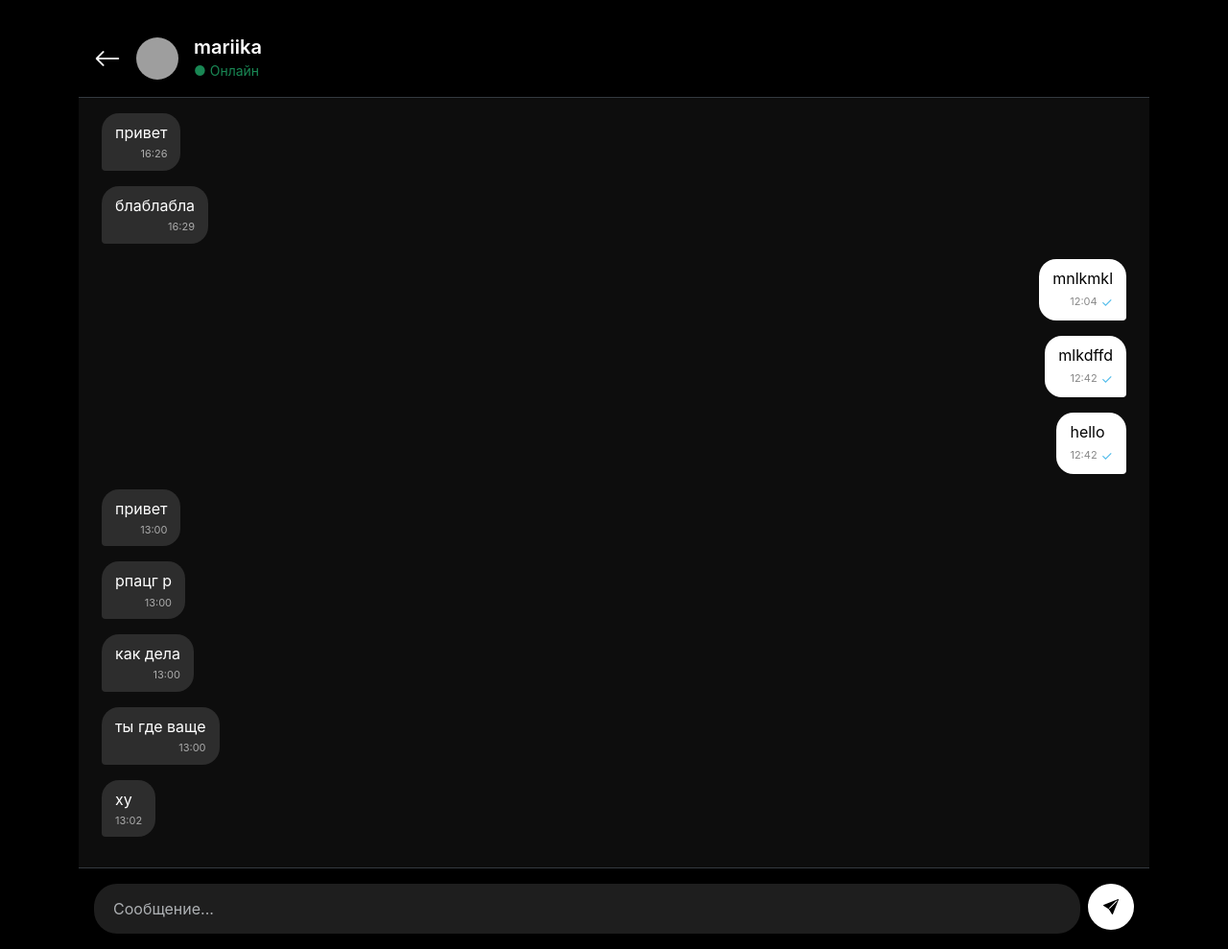
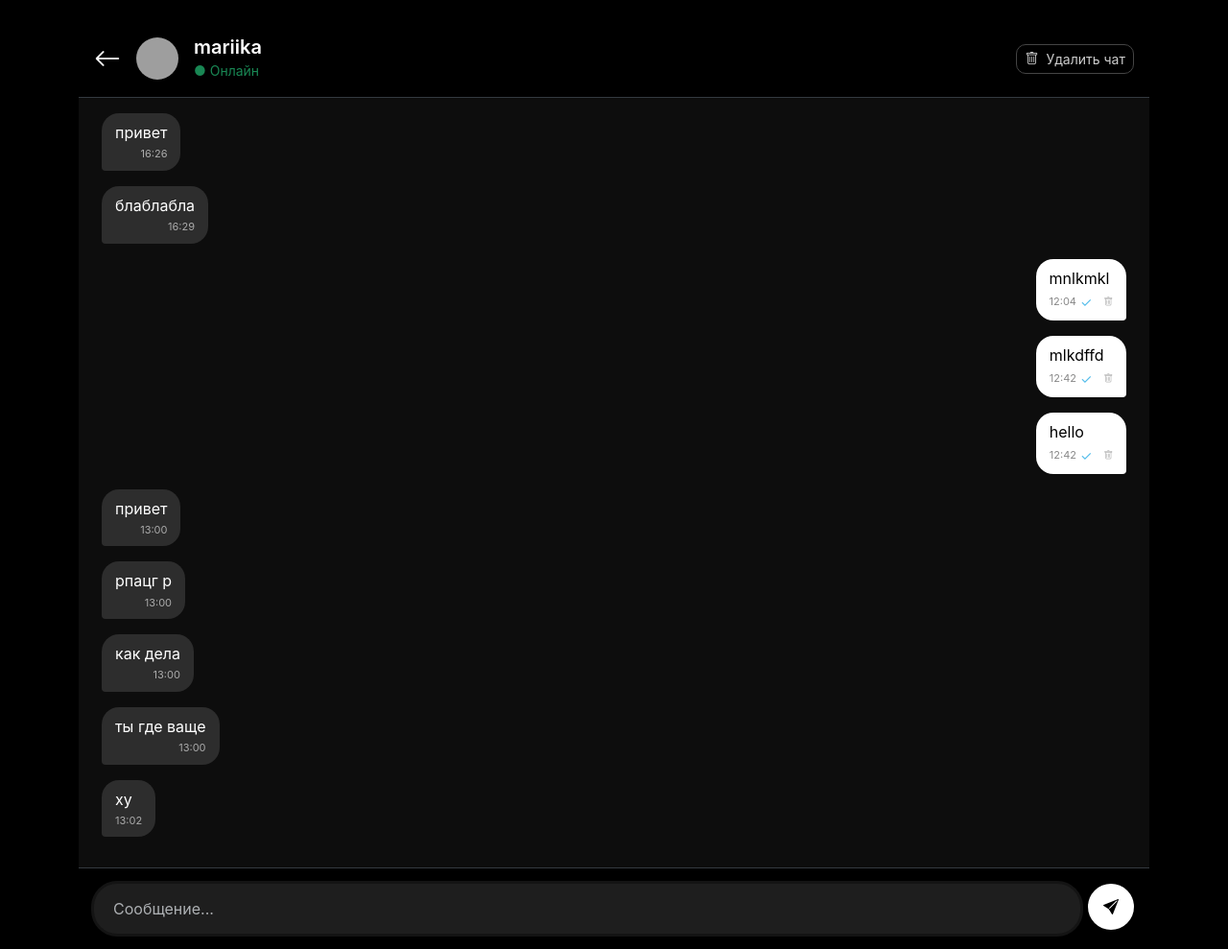
Before and after one commit to HunterXIII/CommexProject, a Django app: page /chat/1/ in a window 1280 px wide. Shown: the part 75-1064 px from the top of the page at 96% size. Run offline with Django 5.2, Linux system fonts and the light colour scheme; a user stored in the database is signed in; data comes from the database, SQL or seed files in the repository; grey boxes are pictures that could not be loaded.

Commit message:
Курсор всегда в поле сообщения

```diff
--- a/main/templates/main/chats/chat_detail.html
+++ b/main/templates/main/chats/chat_detail.html
@@ -17,6 +17,12 @@
             <h5 class="mb-0 text-white fw-semibold">{{ companion.username }}</h5>
             <small class="text-success">● Онлайн</small>
         </div>
+        <div class="ms-auto d-flex align-items-center gap-2">
+            <a href="{% url 'delete_chat' chat.id %}" class="btn btn-outline-light btn-sm d-flex align-items-center gap-2">
+                <i class="bi bi-trash"></i>
+                <span>Удалить чат</span>
+            </a>
+        </div>
     </div>
 
     <!-- Сообщения -->
@@ -32,6 +38,9 @@
                     <span class="checkmarks">
                         {% if msg.is_read %}✓✓{% else %}✓{% endif %}
                     </span>
+                    <a href="{% url 'delete_message' msg.id %}" class="text-decoration-none text-muted small ms-2">
+                        <i class="bi bi-trash"></i>
+                    </a>
                     {% endif %}
                 </div>
             </div>
@@ -48,8 +57,8 @@
     <div class="border-top border-dark-subtle p-3">
         <form method="post" class="d-flex gap-2">
             {% csrf_token %}
-            <input name="content" type="text" class="form-control flex-grow-1" placeholder="Сообщение..."
-                autocomplete="off" required
+            <input id="message-input" name="content" type="text" class="form-control flex-grow-1" placeholder="Сообщение..."
+                autocomplete="off" required autofocus
                 style="background: #1e1e1e; border: none; border-radius: 24px; padding: 14px 20px; color: white;">
             <button type="submit"
                 class="btn btn-primary rounded-circle d-flex align-items-center justify-content-center"
@@ -62,7 +71,15 @@
 
 <!-- Автоскролл вниз при загрузке -->
 <script>
-    const container = document.getElementById('messages-container');
+const container = document.getElementById('messages-container');
+if (container) {
     container.scrollTop = container.scrollHeight;
+}
+
+const messageInput = document.getElementById('message-input');
+if (messageInput) {
+    messageInput.focus();
+    window.addEventListener('focus', () => messageInput.focus());
+}
 </script>
 {% endblock %}
```
